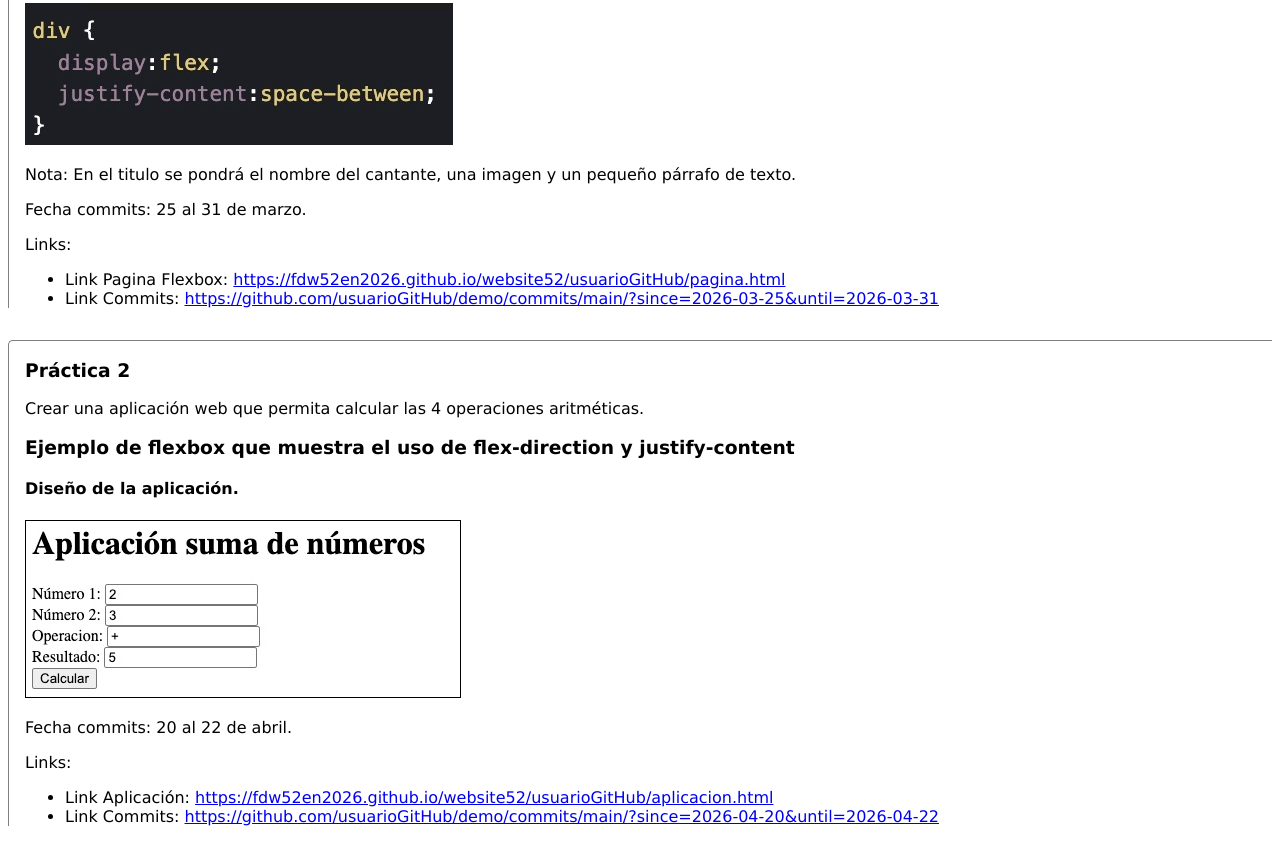
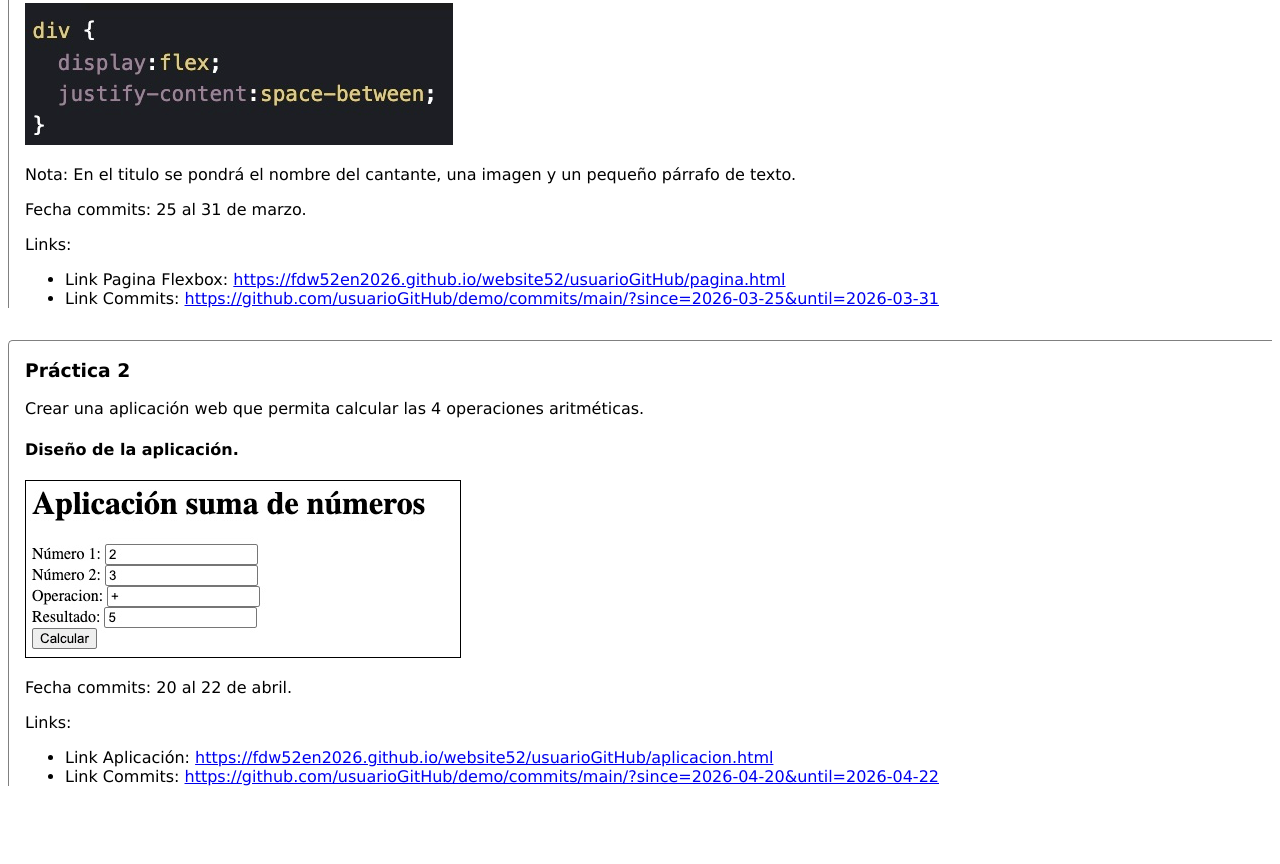
Before and after one commit to LIIgabriel/evidenciasGpo52_EJ2026, a plain HTML site: page index.html in a window 1280 px wide. Shown: the part 2964-3828 px from the top of the page. Drawn offline with Linux system fonts and the light colour scheme.

Commit message:
delete titulo incorrecto

```diff
--- a/index.html
+++ b/index.html
@@ -154,7 +154,6 @@
             <h3>Práctica 2</h3>
             <p>Crear una aplicación web que permita calcular las 4 operaciones aritméticas.</p>
 
-            <h3>Ejemplo de flexbox que muestra el uso de flex-direction y justify-content</h3>
             <h4>Diseño de la aplicación. </h4>
             <img style="border: 1px solid black;" src="appSuma.jpg" alt="">
             <p>Fecha commits: 20 al 22 de abril. </p>
```
